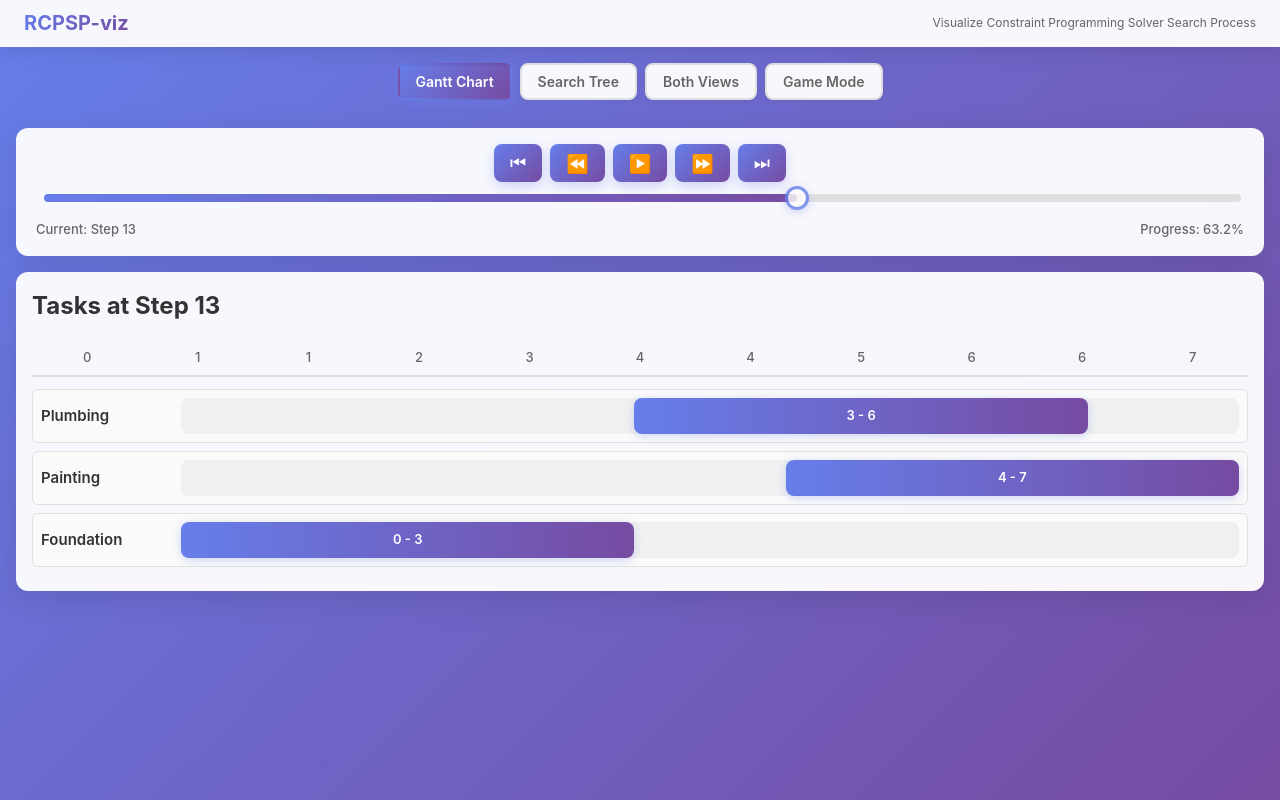
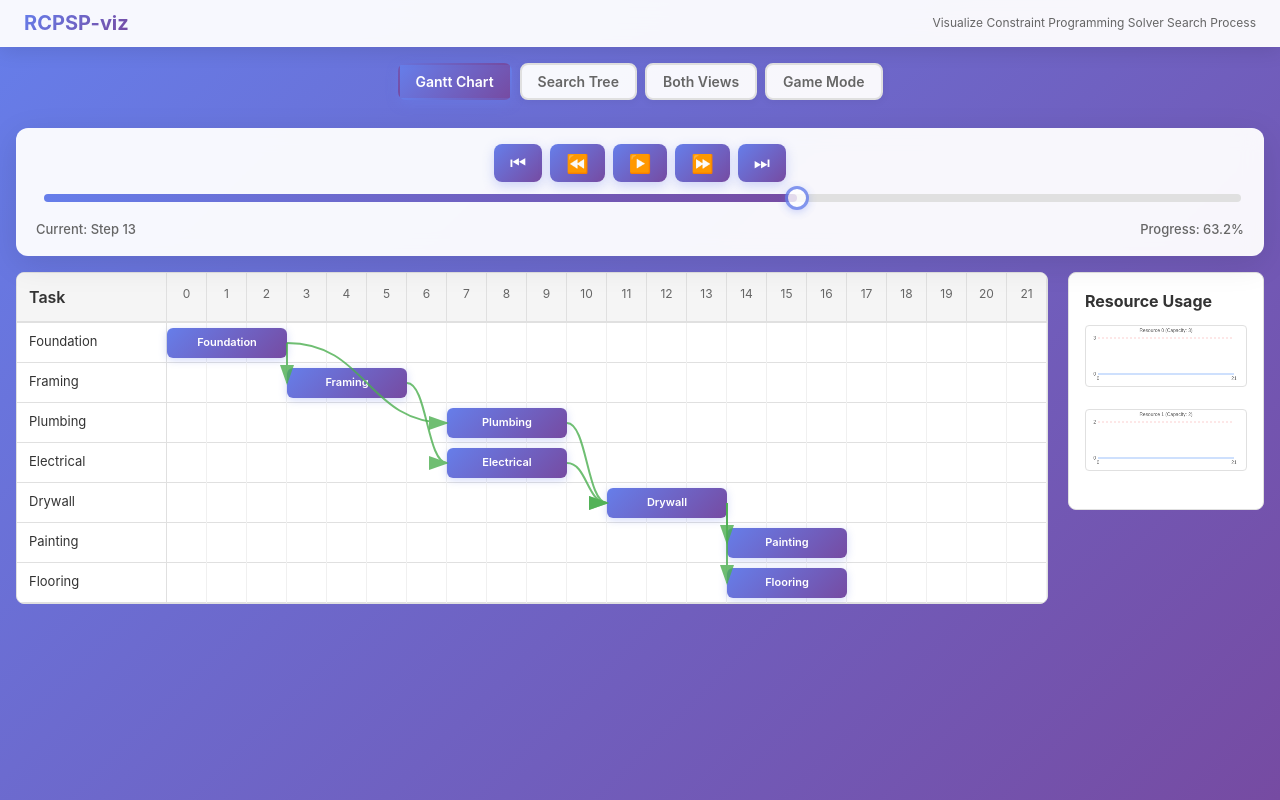
Before and after one commit to ozan-cb/ProjectSchedulingVisualizer, a React app in the folder frontend/: page / in a window 1280 px wide. Built offline with nearby package versions, Linux system fonts and the light colour scheme; the HTML template or start-up script is replaced by a standard one.

Commit message:
Replace Gantt chart view with read-only version
- Create ReadOnlyGantt component showing same layout as game mode
- Add resource profiles to Gantt chart view
- Remove constraint violations panel (always satisfied in solver view)
- Add getCurrentSchedule helper to store

```diff
--- a/frontend/src/App.tsx
+++ b/frontend/src/App.tsx
@@ -2,10 +2,10 @@ import React, { useState, useEffect, useRef } from "react";
 import type { EventFile } from "./types";
 import { useTimelineStore } from "./store";
 import { TimeSlider } from "./TimeSlider";
-import { GanttChart } from "./GanttChart";
 import { SearchTree } from "./SearchTree";
 import { ViewToggle } from "./ViewToggle";
 import { GameMode } from "./GameMode";
+import { ReadOnlyGantt } from "./ReadOnlyGantt";
 import "./App.css";
 
 export const FileLoader: React.FC = () => {
@@ -92,11 +92,11 @@ function App() {
             ) : (
               <>
                 <TimeSlider />
-                {viewMode === "gantt" && <GanttChart />}
+                {viewMode === "gantt" && <ReadOnlyGantt />}
                 {viewMode === "tree" && <SearchTree />}
                 {viewMode === "both" && (
                   <div className="split-view">
-                    <GanttChart />
+                    <ReadOnlyGantt />
                     <SearchTree />
                   </div>
                 )}
--- /dev/null
+++ b/frontend/src/ReadOnlyGantt.tsx
@@ -0,0 +1,75 @@
+import React from "react";
+import { useTimelineStore } from "./store";
+import { DependencyArrows } from "./DependencyArrows";
+import { ResourceUsagePlots } from "./ResourceUsagePlots";
+
+export const ReadOnlyGantt: React.FC = () => {
+  const { getProblemDefinition, getCurrentSchedule } = useTimelineStore();
+  const problem = getProblemDefinition();
+  const schedule = getCurrentSchedule();
+
+  const unitWidth = 40;
+  const rowHeight = 40;
+  const taskNameWidth = 150;
+
+  return (
+    <div className="game-content">
+      <div className="game-main">
+        <div className="draggable-gantt">
+          <div className="gantt-header">
+            <div className="task-header">Task</div>
+            <div className="timeline-header">
+              {Array.from({ length: problem.timeHorizon + 1 }, (_, i) => (
+                <div key={i} className="time-unit" style={{ width: unitWidth }}>
+                  {i}
+                </div>
+              ))}
+            </div>
+          </div>
+          <div className="gantt-body" style={{ position: "relative" }}>
+            <DependencyArrows
+              tasks={problem.tasks}
+              userSchedule={schedule}
+              unitWidth={unitWidth}
+              rowHeight={rowHeight}
+              taskNameWidth={taskNameWidth}
+            />
+            {problem.tasks.map((task) => {
+              const timing = schedule.get(task.id);
+              const start = timing?.start ?? 0;
+              const end = timing?.end ?? task.duration;
+
+              return (
+                <div
+                  key={task.id}
+                  className="gantt-row"
+                  style={{ height: rowHeight }}
+                >
+                  <div className="task-name">{task.name}</div>
+                  <div className="timeline-row">
+                    <div
+                      className="task-bar"
+                      style={{
+                        left: start * unitWidth,
+                        width: (end - start) * unitWidth,
+                        top: 5,
+                        height: rowHeight - 10,
+                        cursor: "default",
+                      }}
+                      title={`${task.name}: ${start}-${end} (duration: ${end - start})`}
+                    >
+                      {task.name}
+                    </div>
+                  </div>
+                </div>
+              );
+            })}
+          </div>
+        </div>
+      </div>
+      <div className="game-sidebar">
+        <ResourceUsagePlots />
+      </div>
+    </div>
+  );
+};
--- a/frontend/src/store.ts
+++ b/frontend/src/store.ts
@@ -28,6 +28,7 @@ interface TimelineStore extends TimelineState, GameState {
   resetGame: (mode: "clear" | "revert") => void;
   setEnforcementMode: (mode: "strict" | "learning") => void;
   getProblemDefinition: () => ReturnType<typeof extractProblemDefinition>;
+  getCurrentSchedule: () => Map<string, { start: number; end: number }>;
   getCurrentCost: () => number;
   isScheduleValid: () => boolean;
   isScheduleOptimal: () => boolean;
@@ -350,6 +351,15 @@ export const useTimelineStore = create<TimelineStore>((set, get) => ({
     return extractProblemDefinition(state.events);
   },
 
+  getCurrentSchedule: () => {
+    const state = get();
+    if (state.isGameMode) {
+      return state.userSchedule;
+    }
+    const problem = state.getProblemDefinition();
+    return problem.optimalSchedule;
+  },
+
   getCurrentCost: () => {
     const state = get();
     if (state.userSchedule.size === 0) return 0;
```
